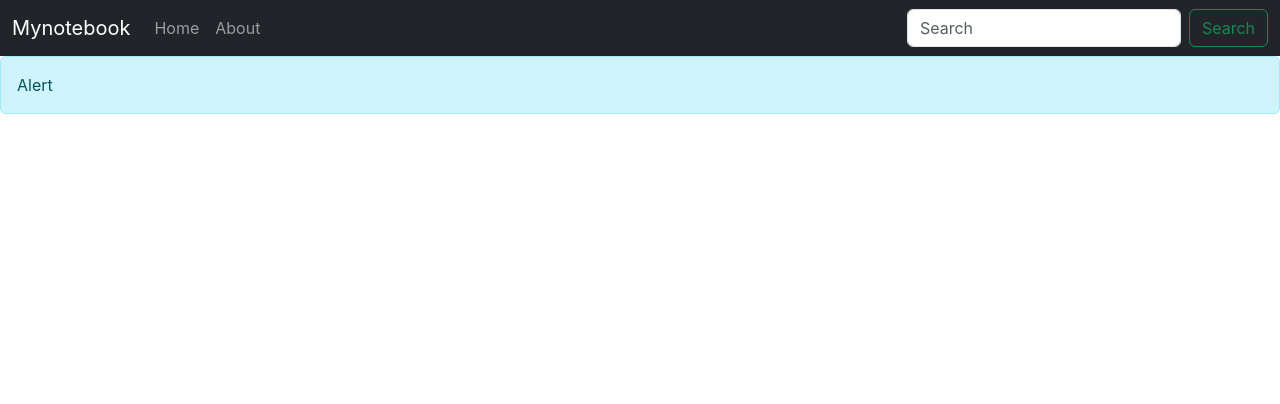
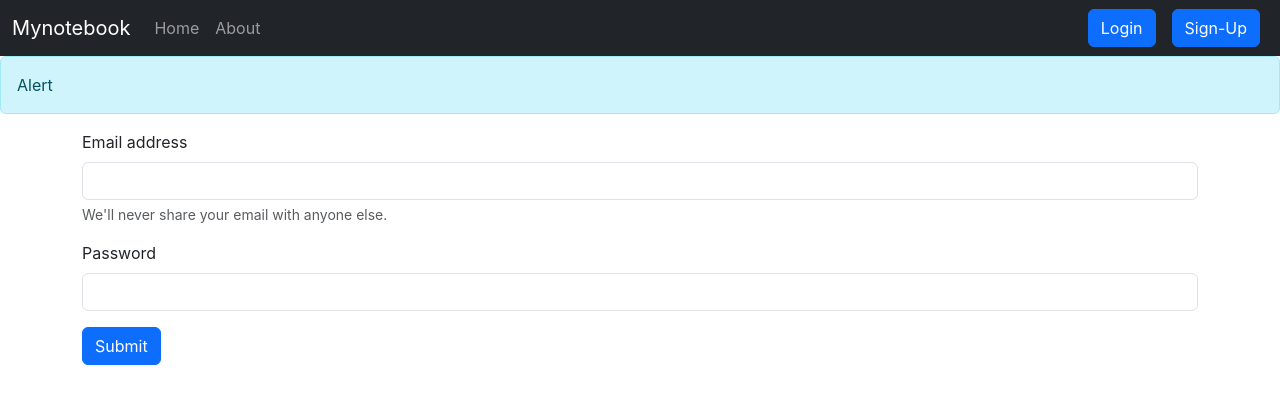
Before and after one commit to Archit5655/MyNoteBook-using-react-, a React (Create React App) app: page /login in a window 1280 px wide. Shown: the top 404 px of the page. Built offline with nearby package versions, Linux system fonts and the light colour scheme.

Commit message:
Added login component

```diff
--- a/src/App.js
+++ b/src/App.js
@@ -6,6 +6,8 @@
 import About from "./components/About";
 import NoteState from "./context/notes/NoteState";
 import Alert from "./components/Alert";
+import Login from "./components/Login";
+import Signup from "./components/Signup";
 
 function App() {
   return (
@@ -20,14 +22,11 @@
       <Routes>
         <Route exact path="/home" element={<Home/>}>
 
-
-
         </Route>
-        <Route exact path="/about" element={<About/>}>
-
-
+        <Route exact path="/about" element={<About/>}/>
+        <Route exact path="/login" element={<Login/>}/>
+        <Route exact path="/signup" element={<Signup/>}>
         </Route>
-
 
 
 
--- /dev/null
+++ b/src/components/Login.js
@@ -0,0 +1,78 @@
+import React, { useState } from "react";
+import { useNavigate } from "react-router-dom";
+
+const Login = () => {
+
+  const [credentials, setcredentials] = useState({ email: "", password: "" });
+  let history=useNavigate()
+  const handleSumbit = async (e) => {
+    e.preventDefault();
+    fetch("");
+    const response = await fetch("http://localhost:5000/api/auth/login", {
+      method: "POST",
+      headers: {
+        "Content-Type": "application/json",
+      },
+      body: JSON.stringify({
+        email: credentials.email,
+        password: credentials.password,
+      }),
+    });
+    const json = await response.json();
+    console.log(json);
+    if (json.success) {
+        // redirecr
+        localStorage.setItem('token',json.jwtdata)
+        history("/home")
+    }
+    else{
+        alert("invalid credentials")
+    }
+
+  };
+  const onchange = (e) => {
+    setcredentials({ ...credentials, [e.target.name]: e.target.value });
+  };
+  return (
+    <div>
+      <form onSubmit={handleSumbit}>
+        <div className="mb-3">
+          <label htmlFor="email" className="form-label">
+            Email address
+          </label>
+          <input
+            value={credentials.email}
+            type="email"
+            onChange={onchange}
+            className="form-control"
+            id="email"
+            name="email"
+            aria-describedby="emailHelp"
+          />
+          <div id="emailHelp" className="form-text">
+            We'll never share your email with anyone else.
+          </div>
+        </div>
+        <div className="mb-3">
+          <label htmlFor="password" className="form-label">
+            Password
+          </label>
+          <input
+            type="password"
+            onChange={onchange}
+            value={credentials.password}
+            className="form-control"
+            name="password"
+            id="password"
+          />
+        </div>
+
+        <button type="submit" className="btn btn-primary">
+          Submit
+        </button>
+      </form>
+    </div>
+  );
+};
+
+export default Login;
--- a/src/components/Navbar.js
+++ b/src/components/Navbar.js
@@ -42,15 +42,10 @@
 
           </ul>
           <form className="d-flex" role="search">
-            <input
-              className="form-control me-2"
-              type="search"
-              placeholder="Search"
-              aria-label="Search"
-            />
-            <button className="btn btn-outline-success" type="submit">
-              Search
-            </button>
+          <Link className="btn btn-primary mx-2" to="/login" role="button">Login</Link>
+
+          <Link className="btn btn-primary mx-2" to="/signup" role="button">Sign-Up</Link>
+
           </form>
         </div>
       </div>
--- /dev/null
+++ b/src/components/Signup.js
@@ -0,0 +1,11 @@
+import React from 'react'
+
+const Signup = () => {
+  return (
+    <div>
+      gefwwe
+    </div>
+  )
+}
+
+export default Signup
```
Also changed, not shown: 1 other file (tests, documents, lock files or other folders).
